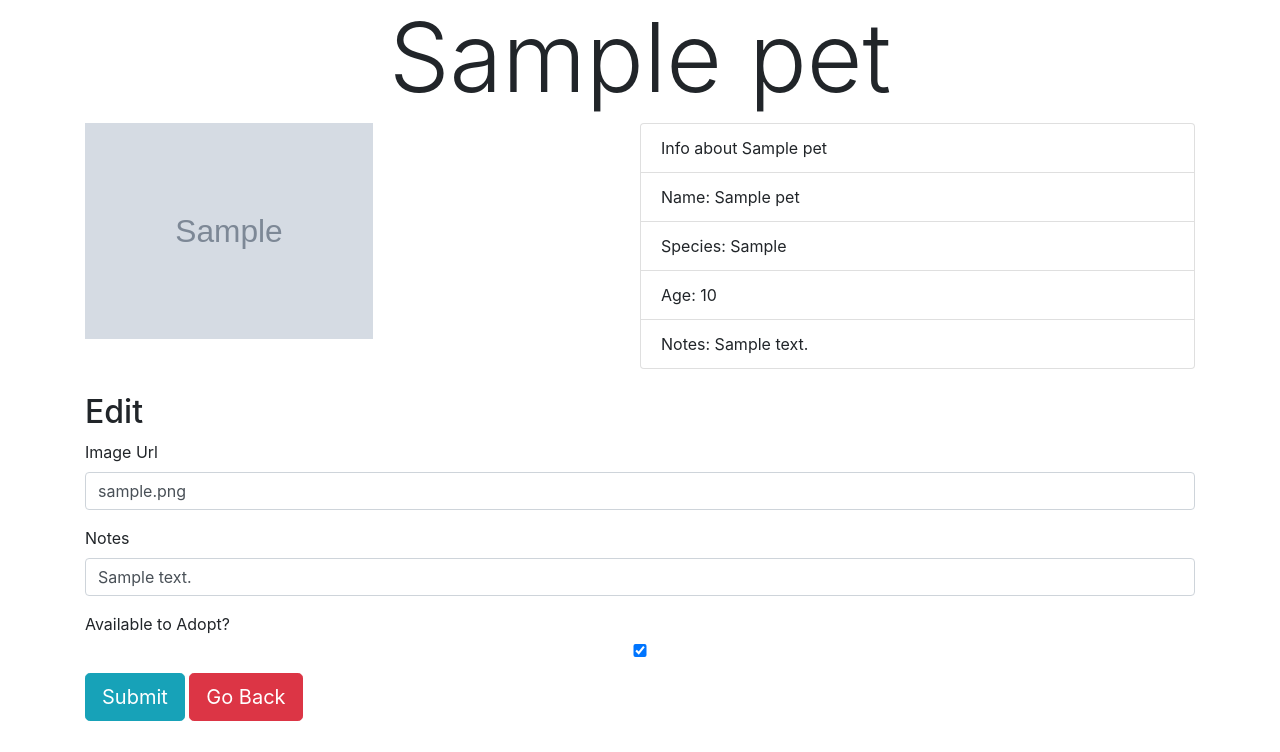
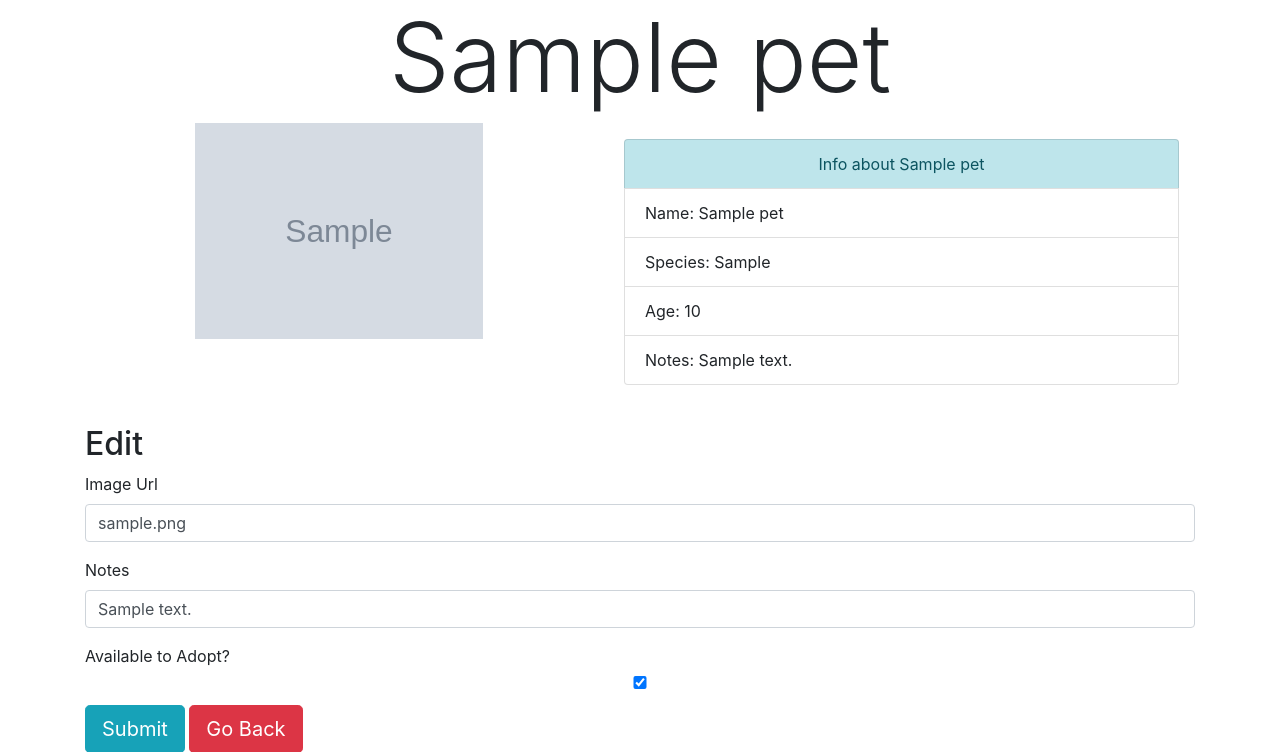
Before and after one commit to khagerman/Adoption-Agency, a Flask app: page /1/ in a window 1280 px wide. Shown: the top 752 px of the page. Run offline with Flask 2, Linux system fonts and the light colour scheme; tables that the repository leaves empty hold one stand-in row (values such as "Sample post"); grey boxes marked "Sample" are stand-in pictures; some libraries are stand-ins or nearby versions.

Commit message:
proofreading, added docstrings

```diff
--- a/app.py
+++ b/app.py
@@ -25,7 +25,7 @@ def home_page():
 
 @app.route("/add", methods=["GET", "POST"])
 def add_pet():
-    """Renders snack form (GET) or handles snack form submission (POST)"""
+    """Renders add pet form (GET) or handles pet form submission (POST)"""
     form = AddPetForm()
     if form.validate_on_submit():
         name = form.name.data
@@ -45,6 +45,7 @@ def add_pet():
 
 @app.route("/<int:id>/", methods=["GET", "POST"])
 def edit_pet(id):
+    """Renders info about specific pet and form to edit (GET) or handles edit pet form submission (POST)"""
     pet = Pet.query.get_or_404(id)
     form = EditPetForm(obj=pet)
     if form.validate_on_submit():
--- a/templates/edit_pet_form.html
+++ b/templates/edit_pet_form.html
@@ -7,7 +7,7 @@
   <meta http-equiv="X-UA-Compatible" content="ie=edge">
   <link rel="stylesheet" href="https://maxcdn.bootstrapcdn.com/bootstrap/4.0.0/css/bootstrap.min.css"
     integrity="sha384-Gn5384xqQ1aoWXA+058RXPxPg6fy4IWvTNh0E263XmFcJlSAwiGgFAW/dAiS6JXm" crossorigin="anonymous">
-  <title>New Pet</title>
+  <title>{{pet.name}}</title>
 
 </head>
 
@@ -15,11 +15,11 @@
   <div class="container">
     <h1 class="display-1 text-center">{{pet.name}}</h1>
     <div class="row">
-      <div class="col mb-3">
+      <div class="col mb-3 text-center">
         <img src="{{pet.image_url()}}" style=" width: 18rem;">
       </div>
-      <ul class=" col-6 list-group">
-        <li class="list-group-item">Info about {{pet.name}}</li>
+      <ul class=" col-6 list-group m-3">
+        <li class="list-group-item list-group-item-info text-center">Info about {{pet.name}}</li>
         <li class="list-group-item">Name: {{pet.name}}</li>
         <li class="list-group-item">Species: {{pet.species}}</li>
         {%if pet.age%}<li class="list-group-item">Age: {{pet.age}}</li>{%endif%}
--- a/templates/home.html
+++ b/templates/home.html
@@ -11,7 +11,7 @@
 </head>
 
 <body>
-    <h1 class="display-1 text-center">Pets</h1>
+    <h1 class="display-1 text-center">Our Pets</h1>
     <div class="container">
 
         <div class="row justify-content-center">
```
